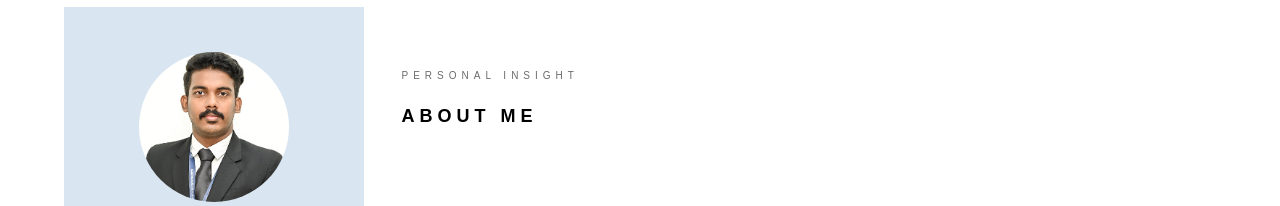
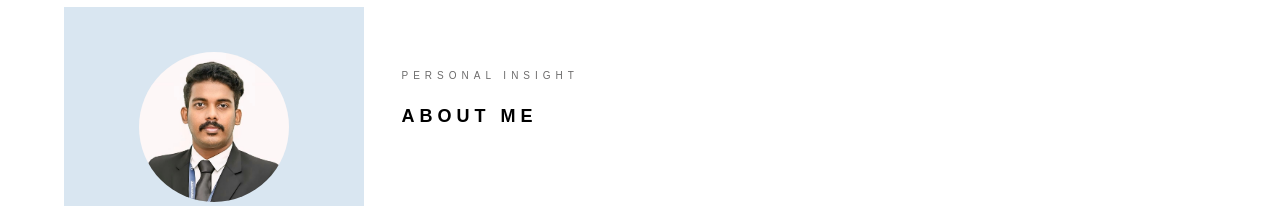
Before and after one commit to devanandan02/Portfolio, a plain HTML site: page index.html in a window 1280 px wide. Shown: the part 83-289 px from the top of the page. Drawn offline with Linux system fonts and the light colour scheme; a web font is replaced by a local one.

Commit message:
Update index.html

```diff
--- a/index.html
+++ b/index.html
@@ -62,7 +62,7 @@
 				aria-expanded="false" aria-controls="navbar"><i></i></a>
 			<aside id="colorlib-aside" role="complementary" class="border js-fullheight">
 				<div class="text-center">
-					<div class="author-img" style="background-image: url(images/Profile.JPG);"></div>
+					<div class="author-img" style="background-image: url(images/Profile.jpeg);"></div>
 					<!-- Add your name -->
 					<h1 id="colorlib-logo"><a href="index.html">DEVA NANDAN S</a></h1>
 					<span class="position"><a
```
